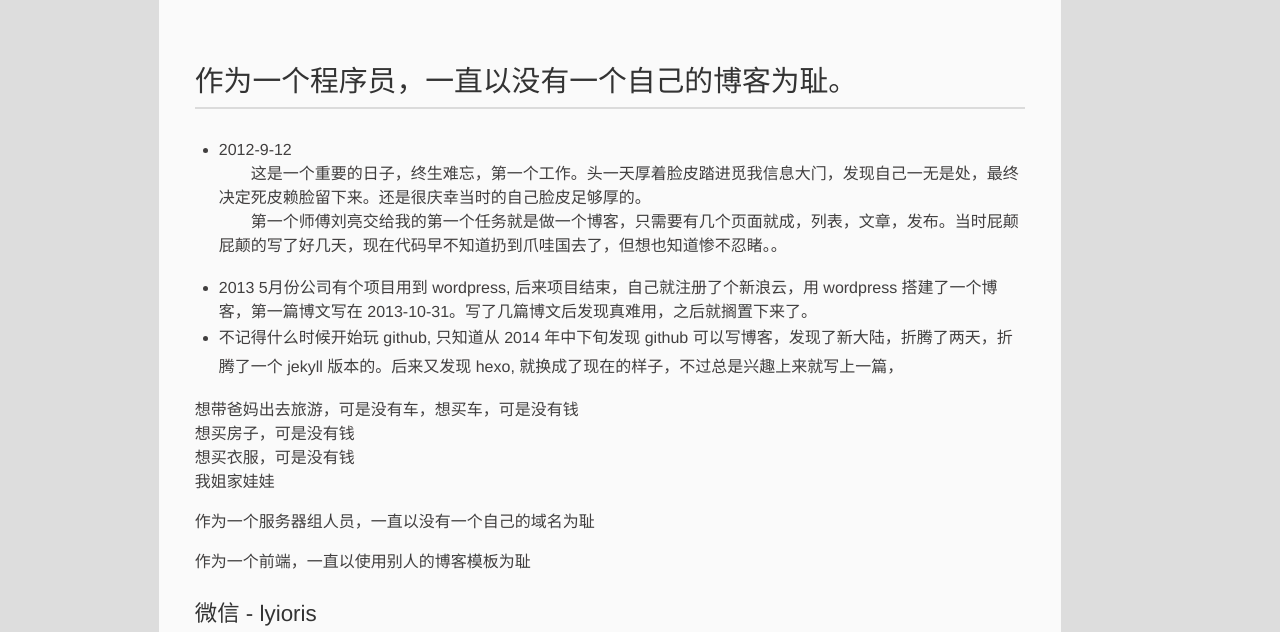
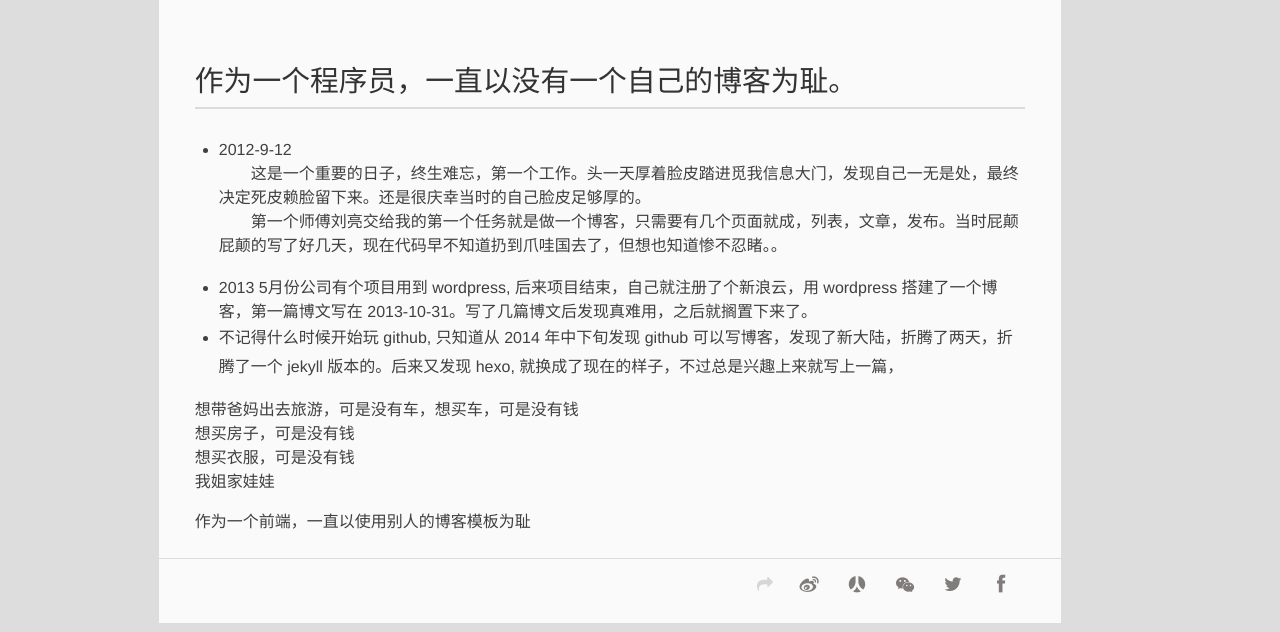
Before and after one commit to zfandf/zfandf.github.io, a plain HTML site: page about/index.html in a window 1280 px wide. Shown: the part 320-952 px from the top of the page. Drawn offline with Linux system fonts and the light colour scheme; a script that the page names is missing; files whose address does not match are found by name.

Commit message:
Site updated: 2015-10-10 09:31:59

```diff
--- a/about/index.html
+++ b/about/index.html
@@ -20,7 +20,7 @@
 <meta property="og:site_name" content="初见">
 <meta property="og:description" content="作为一个程序员，一直以没有一个自己的博客为耻。
 2012-9-12&amp;emsp;&amp;emsp;这是一个重要的日子，终生难忘，第一个工作。头一天厚着脸皮踏进觅我信息大门，发现自己一无是处，最终决定死皮赖脸留下来。还是很庆幸当时的自己脸皮足够厚的。&amp;emsp;&amp;emsp;第一个师傅刘亮交给我的第一个任务就是做一个博客，只需要有几个页面就成，列表，文章，发布。当时屁颠屁颠的写了好几天，现在代码早不知道扔到爪">
-<meta property="og:updated_time" content="2015-10-09T10:53:34.000Z">
+<meta property="og:updated_time" content="2015-10-09T14:49:40.000Z">
 <meta name="twitter:card" content="summary">
 <meta name="twitter:title" content="简介">
 <meta name="twitter:description" content="作为一个程序员，一直以没有一个自己的博客为耻。
@@ -105,9 +105,8 @@
 <li>不记得什么时候开始玩 github, 只知道从 2014 年中下旬发现 github 可以写博客，发现了新大陆，折腾了两天，折腾了一个 jekyll 版本的。后来又发现 hexo, 就换成了现在的样子，不过总是兴趣上来就写上一篇，</li>
 </ul>
 <p>想带爸妈出去旅游，可是没有车，想买车，可是没有钱<br>想买房子，可是没有钱<br>想买衣服，可是没有钱<br>我姐家娃娃</p>
-<p>作为一个服务器组人员，一直以没有一个自己的域名为耻</p>
 <p>作为一个前端，一直以使用别人的博客模板为耻</p>
-<h3 id="微信_-_lyioris">微信 - lyioris</h3><h3 id="QQ_-_775434963">QQ - 775434963</h3>
+
 	</div>
 		<footer class="article-footer clearfix">
 <div class="article-catetags">
```
